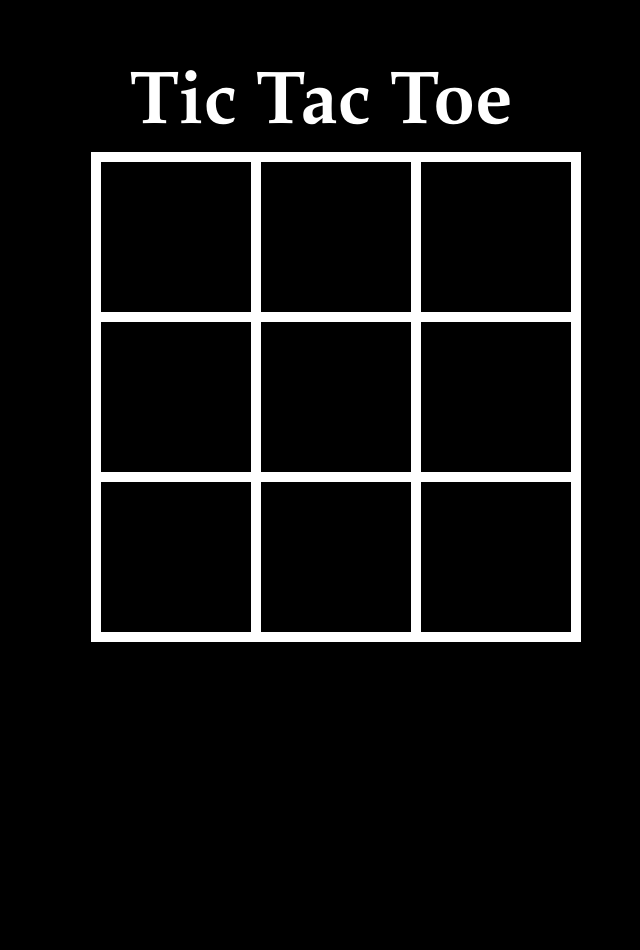
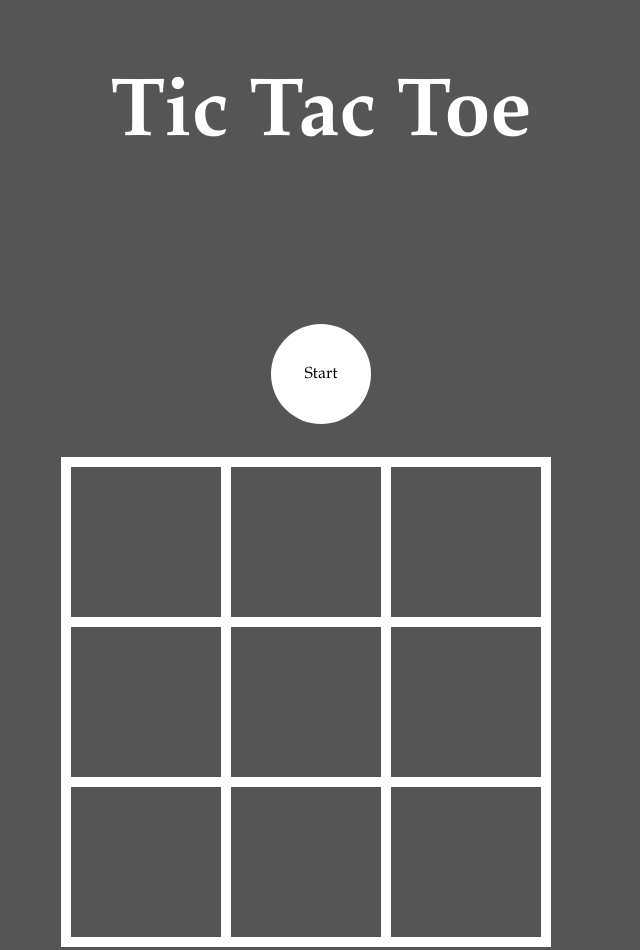
Before and after one commit to samjwu/TicTacToe, a plain HTML site: page index.html in a window 1280 px wide. Shown: the whole page, without its empty margins (319-959 px from the left). Drawn offline with Linux system fonts and the light colour scheme.

Commit message:
start button

```diff
--- a/css/style.css
+++ b/css/style.css
@@ -2,7 +2,7 @@
 
 
 body {
-    background: #000;
+    background: #555;
     font-family: "Garamond", "Times New Roman", Serif;
     text-align: center;
 }
@@ -14,14 +14,34 @@ h1 {
     margin-bottom: 5px;
 }
 
-.header {
-    width: 100%;
-    font-size: 50px;
-}
-
 .wrapper {
     height: 1000px;
     width: 100%;
+}
+
+.header {
+    width: 100%;
+    font-size: 55px;
+}
+
+.controller {
+    /*TODO: text characteristics*/
+}
+
+.start {
+    margin-top: 20px;
+    width: 100px;
+    height: 100px;
+    background-color: #fff;
+    line-height: 100px;
+    text-align: center;
+    border-radius: 50px;
+    -webkit-border-radius:50px;
+    -moz-border-radius:50px;
+    color: black;
+    margin-left: auto;
+    margin-right: auto;
+    cursor:pointer;
 }
 
 .board {
@@ -35,7 +55,7 @@ h1 {
     width: 170px;
     border: 10px solid #fff;
     cursor: pointer;
-    float: right;
+    float: left;
     /*
     https://www.w3schools.com/cssref/css3_pr_box-sizing.asp
     https://css-tricks.com/box-sizing/
@@ -46,7 +66,3 @@ h1 {
     /*https://www.sitepoint.com/community/t/overlapping-borders-for-side-by-side-divs/1681/5*/
     margin: -5px;
 }
-
-.controller {
-    /*TODO: text characteristics*/
-}
--- a/index.html
+++ b/index.html
@@ -30,7 +30,14 @@
 
         <div class = "header">
             <h1 class = "title">Tic Tac Toe</h1>
+            <br></br>
         </div> <!-- header -->
+
+        <div class = "controller">
+                <div class = "start">Start</div>
+                <!-- TODO: game turn messages -->
+                <br></br>
+            </div> <!-- controller -->
 
         <div class = "board">
             <!-- http://html5doctor.com/html5-custom-data-attributes/ -->
@@ -45,10 +52,6 @@
             <div class = "box" data-index = "8"></div>
         </div> <!-- board -->
 
-        <div class = "controller">
-            <!-- TODO: game turn messages -->
-        </div> <!-- controller -->
-
     </section> <!-- wrapper -->
 
 </body>
```
